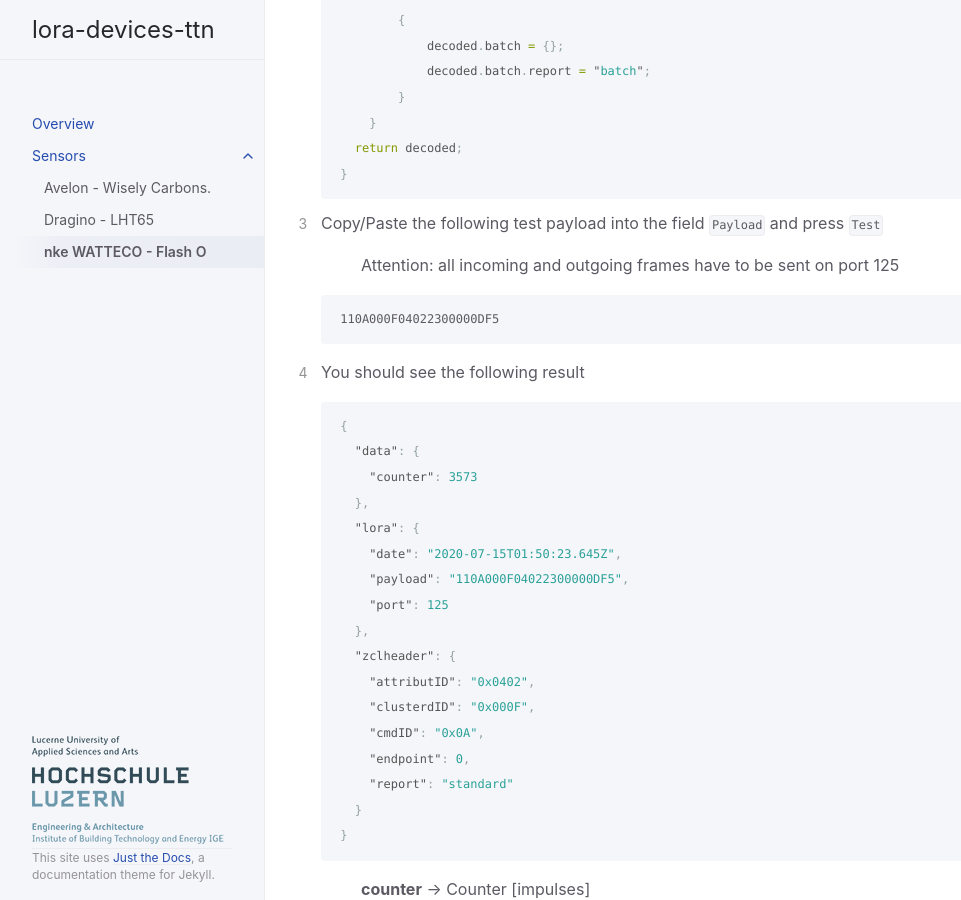
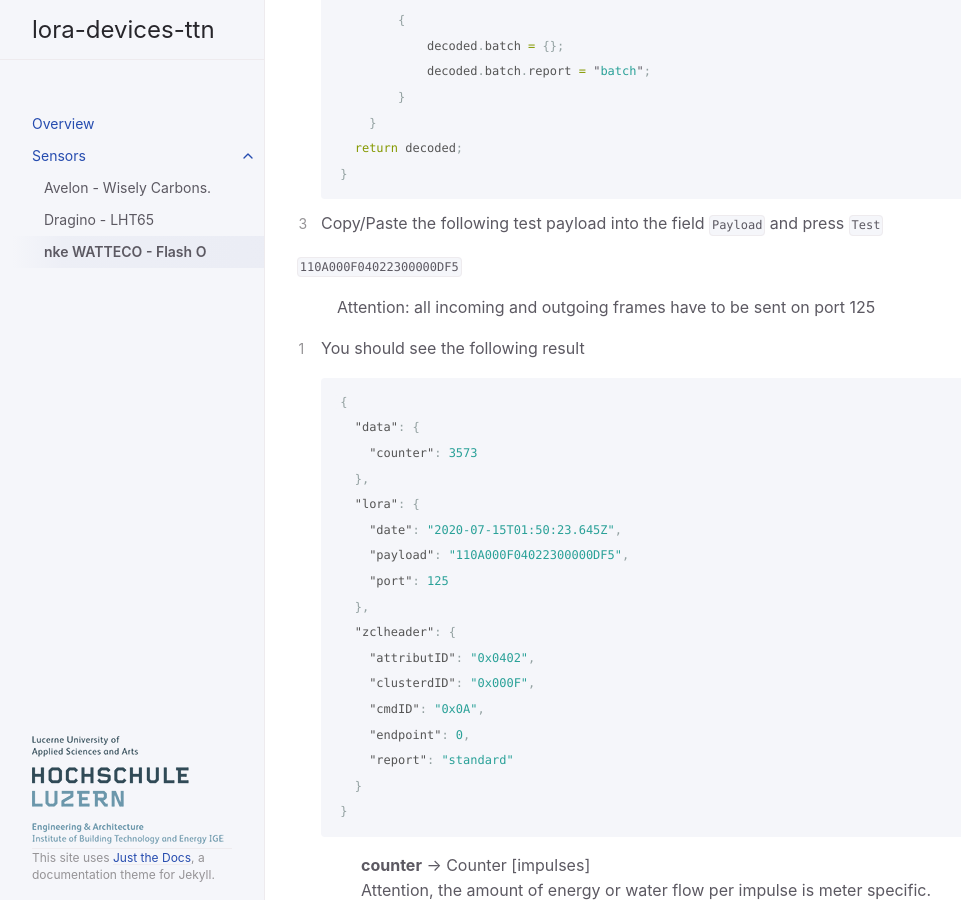
Before and after one commit to hslu-ige-laes/lora-devices-ttn, a Jekyll site: the page built from docs/sensors/nke-watteco-flash-o.md, in a window 1280 px wide and 900 px high, scrolled down 16827 px. Shown: the whole window, without its empty margins (107-1068 px from the left). Built offline with Jekyll 4.4.1, drawn with Linux system fonts in a browser that asks for light colours.

````diff
--- a/docs/sensors/nke-watteco-flash-o.md
+++ b/docs/sensors/nke-watteco-flash-o.md
@@ -621,11 +621,10 @@ The Flash'O detects the impulses of flashin LED's from pulse meters: e.g. water,
 	}
 	```
 3. Copy/Paste the following test payload into the field `Payload` and press `Test`
-	> Attention: all incoming and outgoing frames have to be sent on port 125
 
-	```
-	110A000F04022300000DF5
-	```
+`110A000F04022300000DF5`
+
+> Attention: all incoming and outgoing frames have to be sent on port 125
 
 4. You should see the following result
 
````
